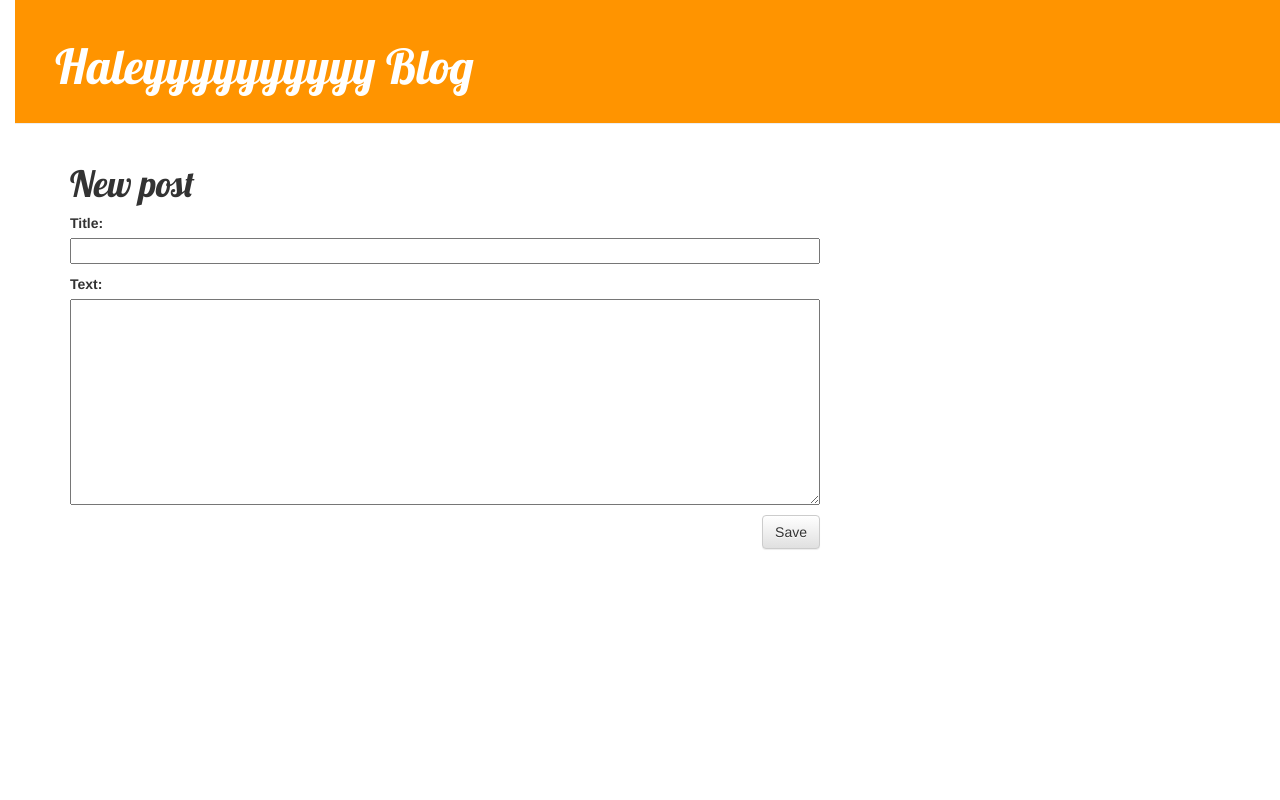
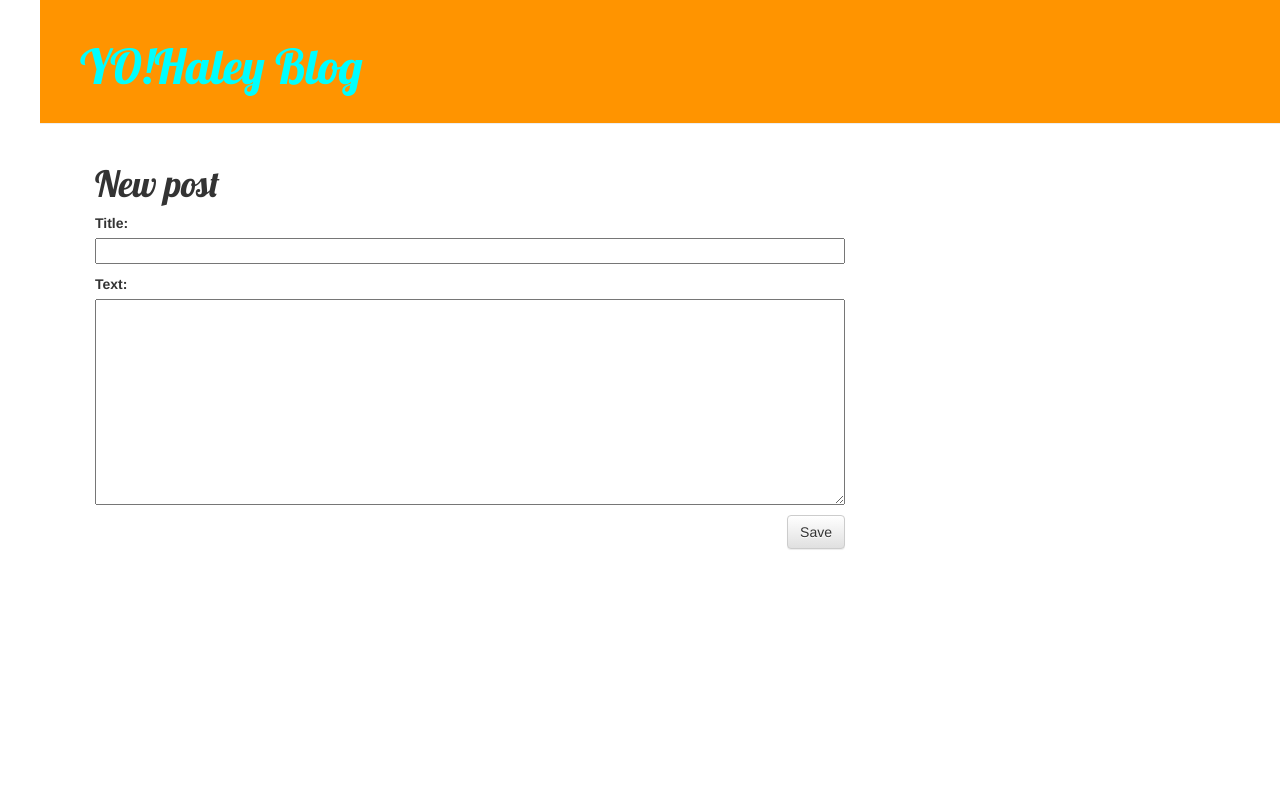
Before and after one commit to bbhaley/my-first-blog, a Django app: page /post/new/ in a window 1280 px wide. Run offline with Django 3.2, Linux system fonts and the light colour scheme; some libraries are stand-ins or nearby versions.

Commit message:
irokawatteyo

```diff
--- a/blog/static/css/blog.css
+++ b/blog/static/css/blog.css
@@ -1,9 +1,9 @@
 h1 a {
-    color: #FCA205;
+    color: #00F0FF;
     font-family: 'Lobster';
 }
 body {
-    padding-left: 15px;
+    padding-left: 40px;
 }
 .page-header {
     background-color: #ff9400;
@@ -12,7 +12,7 @@ body {
 }
 
 .page-header h1, .page-header h1 a, .page-header h1 a:visited, .page-header h1 a:active {
-    color: #ffffff;
+    color: #00FFFF;
     font-size: 36pt;
     text-decoration: none;
 }
@@ -26,7 +26,7 @@ h1, h2, h3, h4 {
 }
 
 .date {
-    color: #828282;
+    color: #0000FF;
 }
 
 .save {
@@ -49,5 +49,5 @@ h1, h2, h3, h4 {
 }
 
 .post h1 a, .post h1 a:visited {
-    color: #000000;
+    color: #CC00FF;
 }
--- a/blog/templates/blog/base.html
+++ b/blog/templates/blog/base.html
@@ -12,7 +12,7 @@
             {% if user.is_authenticated %}
 			    <a href="{% url 'post_new' %}" class="top-menu"><span class="glyphicon glyphicon-plus"></span></a>
 			{% endif %}
-            <h1><a href="/">Haleyyyyyyyyyy Blog</a></h1>
+            <h1><a href="/"> YO!Haley Blog</a></h1>
         </div>
         <div class="content container">
             <div class="row">
```
